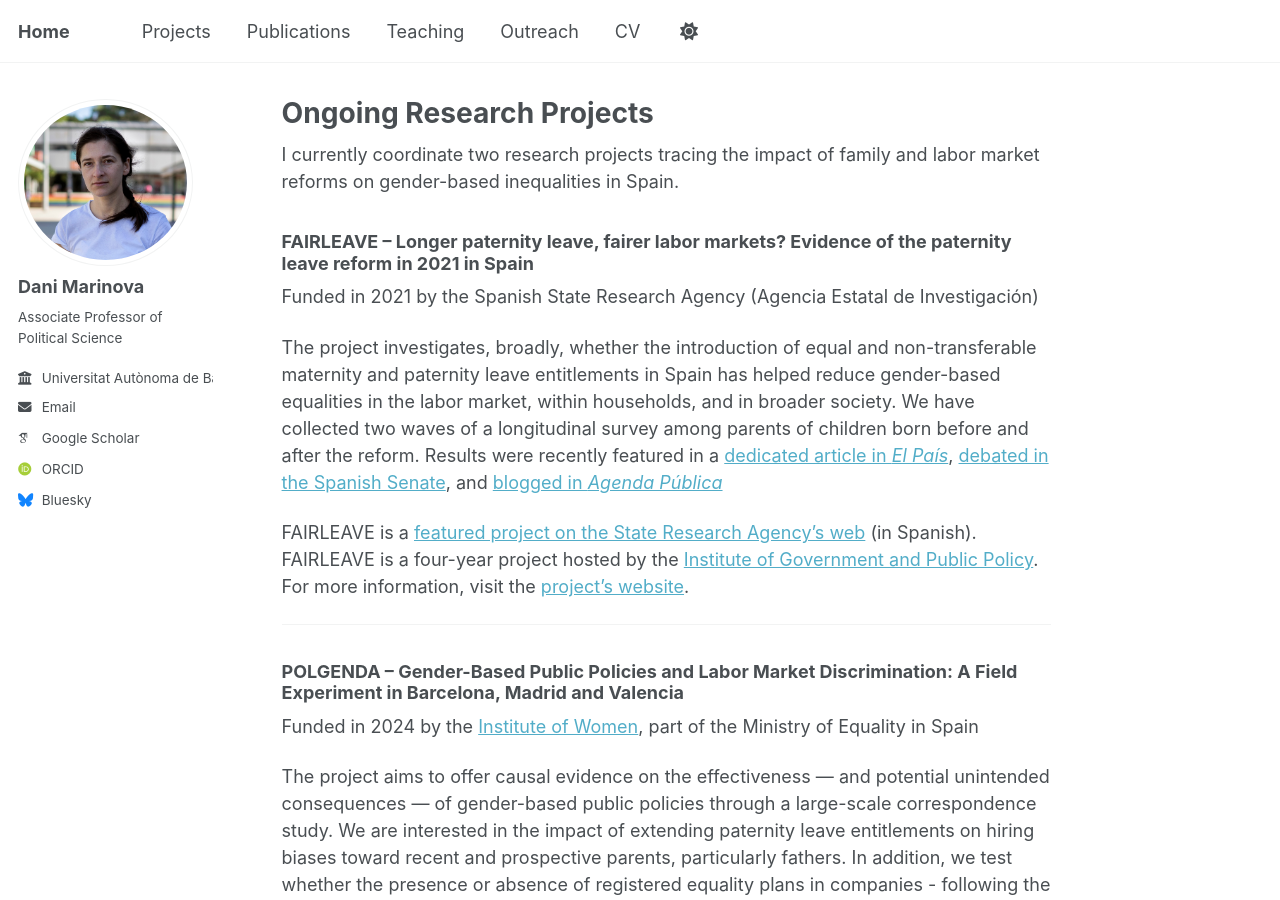
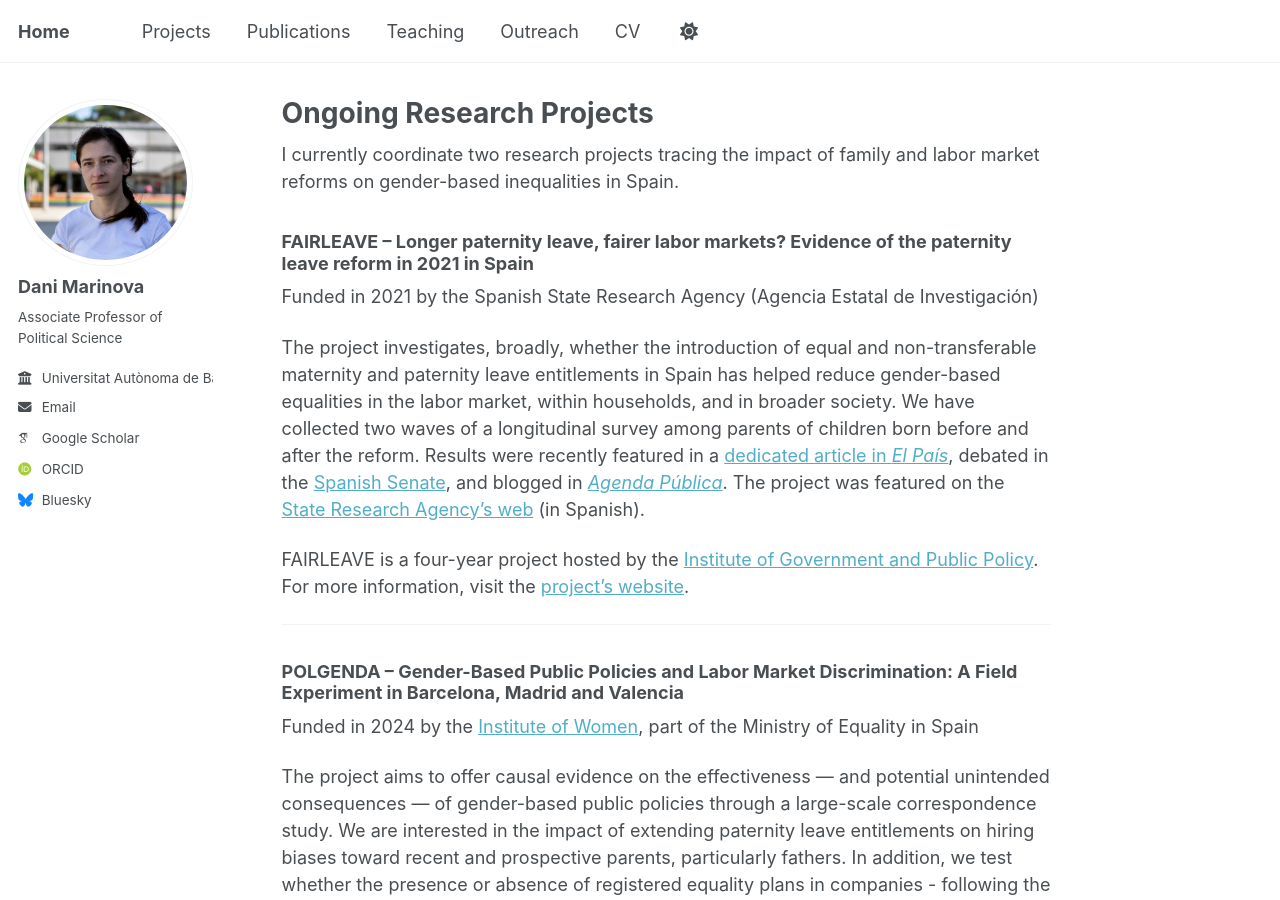
Before and after one commit to cyrila24/personal, a Jekyll site: the page built from _pages/projects.md, in a window 1280 px wide and 900 px high. Built offline with Jekyll 4.4.1, drawn with Linux system fonts in a browser that asks for light colours; some web fonts are replaced; a script that is not in the unit is left out.

Commit message:
Update projects.md

```diff
--- a/_pages/projects.md
+++ b/_pages/projects.md
@@ -9,9 +9,9 @@ I currently coordinate two research projects tracing the impact of family and la
 ### **FAIRLEAVE – Longer paternity leave, fairer labor markets? Evidence of the paternity leave reform in 2021 in Spain**
 Funded in 2021 by the Spanish State Research Agency (Agencia Estatal de Investigación)
 
-The project investigates, broadly, whether the introduction of equal and non-transferable maternity and paternity leave entitlements in Spain has helped reduce gender-based equalities in the labor market, within households, and in broader society. We have collected two waves of a longitudinal survey among parents of children born before and after the reform. Results were recently featured in a [dedicated article in *El País*](https://elpais.com/mamas-papas/familia/2025-03-30/que-opinan-los-padres-y-madres-recientes-de-los-permisos-iguales-e-intransferibles.html), [debated in the Spanish Senate](https://www.senado.es/web/actividadparlamentaria/actualidad/video/index.html?s=15_S011030_011_01&a=264520&t=1), and [blogged in *Agenda Pública*](https://agendapublica.es/noticia/19788/permiso-paternidad-agranda-brecha-laboral-espana)
+The project investigates, broadly, whether the introduction of equal and non-transferable maternity and paternity leave entitlements in Spain has helped reduce gender-based equalities in the labor market, within households, and in broader society. We have collected two waves of a longitudinal survey among parents of children born before and after the reform. Results were recently featured in a [dedicated article in *El País*](https://elpais.com/mamas-papas/familia/2025-03-30/que-opinan-los-padres-y-madres-recientes-de-los-permisos-iguales-e-intransferibles.html), debated in the [Spanish Senate](https://www.senado.es/web/actividadparlamentaria/actualidad/video/index.html?s=15_S011030_011_01&a=264520&t=1), and blogged in [*Agenda Pública*](https://agendapublica.es/noticia/19788/permiso-paternidad-agranda-brecha-laboral-espana). The project was featured on the [State Research Agency's web](https://www.aei.gob.es/en/awarded-grants/featured-grants/proyecto-idi-2020-generacion-conocimiento-bajas-paternidad-largas) (in Spanish).
 
-FAIRLEAVE is a [featured project on the State Research Agency's web](https://www.aei.gob.es/en/awarded-grants/featured-grants/proyecto-idi-2020-generacion-conocimiento-bajas-paternidad-largas) (in Spanish). FAIRLEAVE is a four-year project hosted by the [Institute of Government and Public Policy](https://igop.uab.cat/en/). For more information, visit the [project's website](https://webs.uab.cat/fairleave/).
+FAIRLEAVE is a four-year project hosted by the [Institute of Government and Public Policy](https://igop.uab.cat/en/). For more information, visit the [project's website](https://webs.uab.cat/fairleave/).
 
 ---
 
```
